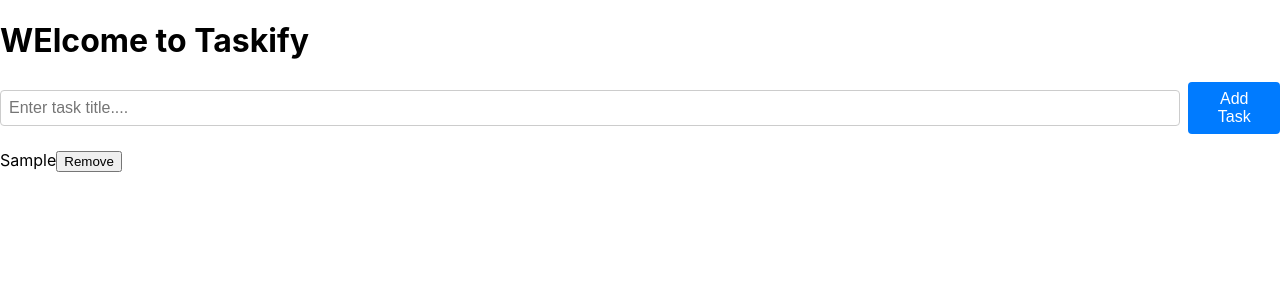
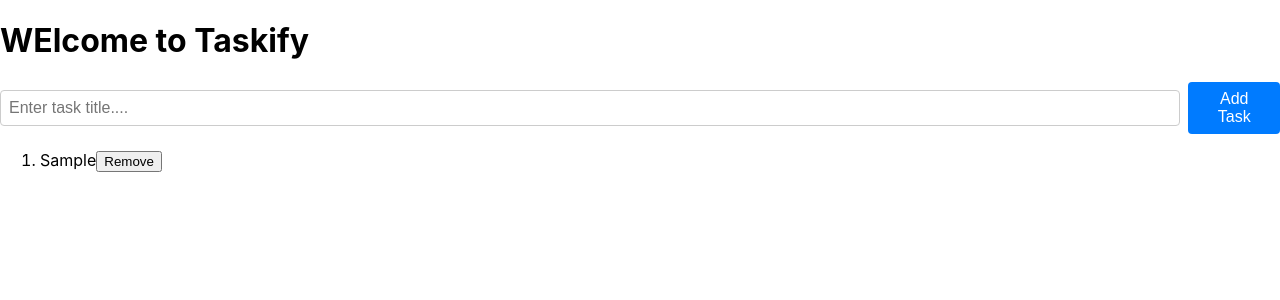
Before and after one commit to sudheer313/taskify-typescript, a React (Create React App) app: page / in a window 1280 px wide. Both pictures are taken after typing "Sample" into the empty fields and a click on the button "Add Task". Shown: the top 300 px of the page. Built offline with nearby package versions, Linux system fonts and the light colour scheme.

Commit message:
update Tasklist componnet with Display tasks in a numbered list

```diff
--- a/src/components/TaskList/Tasklist.tsx
+++ b/src/components/TaskList/Tasklist.tsx
@@ -1,6 +1,6 @@
 import React from "react";
 import TaskItem from "../TaskItem/TaskItem";
-import TaskForm from '../TaskForm/TaskForm';
+import TaskForm from "../TaskForm/TaskForm";
 
 interface TaskListProps {
   tasks: { id: string; title: string }[];
@@ -15,9 +15,16 @@ const TaskList: React.FC<TaskListProps> = ({ tasks }) => {
 
   return (
     <div>
-      {tasks.map((task) => (
-        <TaskItem key={task.id} title={task.title} onRemove={() => handleRemove(task.id)} />
-      ))}
+      <ol>
+        {tasks.map((task) => (
+          <li key={task.id}>
+            <TaskItem
+              title={task.title}
+              onRemove={() => handleRemove(task.id)}
+            />
+          </li>
+        ))}
+      </ol>
     </div>
   );
 };
```
